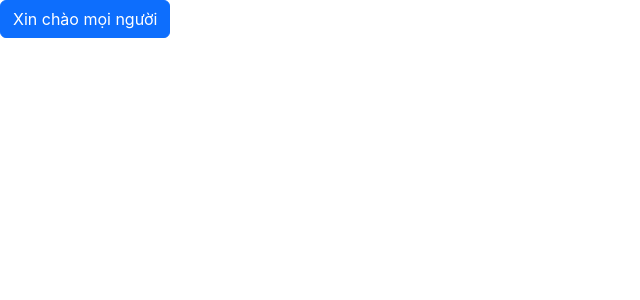
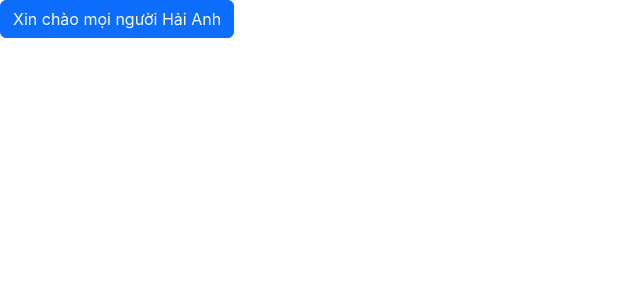
Before and after one commit to haianh123bg/library_frontend, a React (Create React App) app in the folder library-frontend/: page / in a window 1280 px wide. Shown: the top 300 px of the page, without its empty margins (0-640 px from the left). Built offline with nearby package versions, Linux system fonts and the light colour scheme; the HTML template or start-up script is replaced by a standard one.

Commit message:
nhanh moi test

```diff
--- a/library-frontend/src/App.js
+++ b/library-frontend/src/App.js
@@ -12,7 +12,7 @@
     return (
         <>
             <Button variant="primary" onClick={handleShow}>
-                Xin chào mọi người
+                Xin chào mọi người Hải Anh
             </Button>
 
             <Modal show={show} onHide={handleClose}>
```
